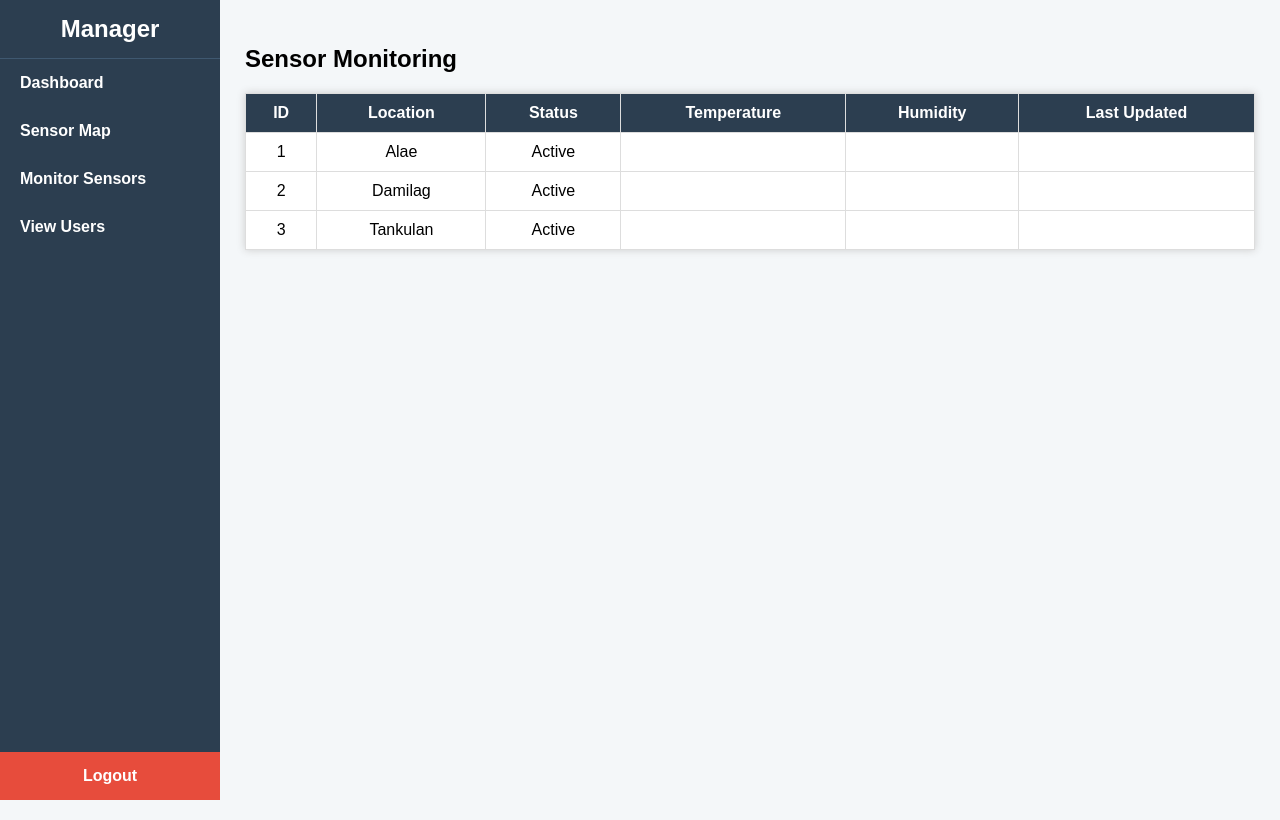
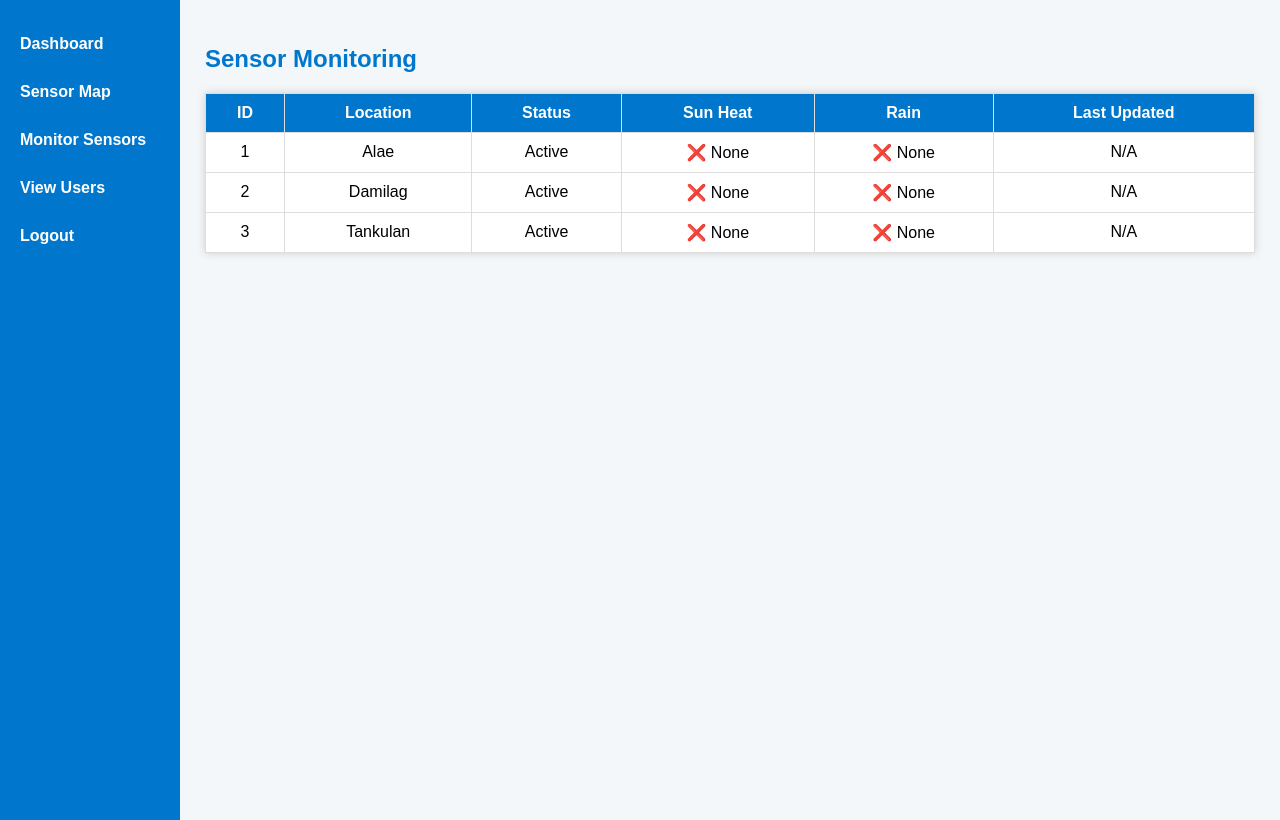
Before and after one commit to 4doyngaIt/air-ventilation-monitoring-system, a PHP site: page /app/manager/dashboard.php in a window 1280 px wide, after a click on "Monitor Sensors". Run offline with PHP 8.4, Linux system fonts and the light colour scheme; a user stored in the database is signed in; data comes from the database, SQL or seed files in the repository; data that the repository does not hold is empty; some libraries are stand-ins or nearby versions.

Commit message:
Update Sidebar Design, Fix Logout Error, and Fix Monitor Sensor

```diff
--- a/app/manager/dashboard.php
+++ b/app/manager/dashboard.php
@@ -8,23 +8,19 @@ if(!isset($_SESSION['user_id']) || $_SESSION['role'] !== 'manager'){
 }
 
 /* FETCH DATA */
+$users_result = $conn->query("SELECT user_id,username,email,role FROM users ORDER BY user_id ASC");
+$sensors_result = $conn->query("SELECT * FROM sensors ORDER BY sensor_id ASC");
 
-$users = $conn->query("SELECT user_id,username,email,role FROM users ORDER BY user_id ASC");
-$sensors = $conn->query("SELECT * FROM sensors ORDER BY sensor_id ASC");
-
-$total_users = $users->num_rows;
-$total_sensors = $sensors->num_rows;
-
+$total_users = $users_result->num_rows;
+$total_sensors = $sensors_result->num_rows;
 ?>
 
 <!DOCTYPE html>
 <html>
 <head>
-
 <title>Manager Dashboard</title>
 
 <style>
-
 body{
     font-family:Arial;
     margin:0;
@@ -32,57 +28,40 @@ display:flex;
     background:#f4f7f9;
 }
 
-/* SIDEBAR */
-
+/* SIDEBAR MATCH ADMIN STYLE */
 .sidebar{
-width:220px;
-background:#2c3e50;
-color:white;
+    width:180px;
+    background:#0077cc;
+    color:#fff;
     height:100vh;
     display:flex;
     flex-direction:column;
-}
-
-.sidebar h2{
-text-align:center;
-padding:15px;
-margin:0;
-border-bottom:1px solid #3f5870;
+    padding-top:20px;
 }
 
 .sidebar a{
-color:white;
+    color:#fff;
     padding:15px 20px;
     text-decoration:none;
+    display:block;
     font-weight:bold;
-display:block;
 }
 
 .sidebar a:hover{
-background:#1a252f;
-}
-
-/* LOGOUT BUTTON */
-
-.logout{
-margin-top:auto;
-background:#e74c3c;
-text-align:center;
-}
-
-.logout:hover{
-background:#c0392b;
+    background:#005fa3;
 }
 
 /* MAIN */
-
 .main{
     flex:1;
     padding:25px;
 }
 
+h2{
+    color:#0077cc;
+}
+
 /* DASHBOARD CARDS */
-
 .cards{
     display:flex;
     gap:20px;
@@ -93,17 +72,18 @@ margin-top:20px;
     flex:1;
     background:white;
     padding:20px;
-border-radius:10px;
+    border-radius:8px;
     box-shadow:0 0 10px #ccc;
     text-align:center;
 }
 
 .card span{
     font-size:35px;
+    display:block;
+    margin-bottom:10px;
 }
 
 /* MAP */
-
 #map{
     width:100%;
     height:400px;
@@ -112,7 +92,6 @@ border-radius:10px;
 }
 
 /* TABLE */
-
 table{
     width:100%;
     border-collapse:collapse;
@@ -128,40 +107,29 @@ text-align:center;
 }
 
 th{
-background:#2c3e50;
+    background:#0077cc;
     color:white;
 }
 
 .section{
     display:none;
 }
-
 </style>
 
 <script>
-
 function showSection(id){
-
-let sections=document.querySelectorAll('.section');
-
-sections.forEach(s=>{
-s.style.display="none";
-});
-
-document.getElementById(id).style.display="block";
-
+    let sections = document.querySelectorAll('.section');
+    sections.forEach(s => s.style.display='none');
+    document.getElementById(id).style.display='block';
 }
 
-window.onload=function(){
+window.onload = function(){
     showSection('home');
 }
 
 /* GOOGLE MAP */
-
 function initMap(){
-
-var location = {lat:7.0731, lng:125.6128}; // example: Davao City
-
+    var location = {lat:7.0731, lng:125.6128}; // example coordinates
     var map = new google.maps.Map(document.getElementById("map"),{
         zoom:13,
         center:location
@@ -172,9 +140,7 @@ position:location,
         map:map,
         title:"Sensor Location"
     });
-
 }
-
 </script>
 
 </head>
@@ -182,126 +148,87 @@ title:"Sensor Location"
 <body>
 
 <div class="sidebar">
-
-<h2>Manager</h2>
-
     <a href="#" onclick="showSection('home')">Dashboard</a>
     <a href="#" onclick="showSection('mapSection')">Sensor Map</a>
     <a href="#" onclick="showSection('sensor')">Monitor Sensors</a>
     <a href="#" onclick="showSection('users')">View Users</a>
-
-<a class="logout" href="../../login/logout.php">Logout</a>
-
+    <a href="../../login/login.php">Logout</a> <!-- same style as other links -->
 </div>
 
 <div class="main">
 
 <!-- HOME -->
-
 <div id="home" class="section">
-
     <h2>Welcome Manager, <?php echo $_SESSION['username']; ?></h2>
-
     <div class="cards">
-
         <div class="card">
             <span>📡</span>
             <h3>Total Sensors</h3>
             <p><?php echo $total_sensors; ?></p>
         </div>
-
         <div class="card">
             <span>👥</span>
             <h3>Total Users</h3>
             <p><?php echo $total_users; ?></p>
         </div>
-
     </div>
-
 </div>
 
 <!-- MAP -->
-
 <div id="mapSection" class="section">
-
     <h2>Sensor Location Map</h2>
-
     <div id="map"></div>
-
 </div>
 
-<!-- SENSOR TABLE -->
-
+<!-- SENSOR MONITORING -->
 <div id="sensor" class="section">
-
     <h2>Sensor Monitoring</h2>
-
     <table>
-
         <tr>
             <th>ID</th>
             <th>Location</th>
             <th>Status</th>
-<th>Temperature</th>
-<th>Humidity</th>
+            <th>Sun Heat</th>
+            <th>Rain</th>
             <th>Last Updated</th>
         </tr>
-
-<?php while($sensor=$sensors->fetch_assoc()): ?>
-
+        <?php while($sensor=$sensors_result->fetch_assoc()): ?>
         <tr>
-
             <td><?php echo $sensor['sensor_id']; ?></td>
             <td><?php echo htmlspecialchars($sensor['location']); ?></td>
-<td><?php echo $sensor['status']; ?></td>
-<td><?php echo $sensor['temperature']; ?></td>
-<td><?php echo $sensor['humidity']; ?></td>
-<td><?php echo $sensor['last_updated']; ?></td>
-
+            <td><?php echo htmlspecialchars($sensor['status']); ?></td>
+            <td><?php echo (isset($sensor['sun_heat']) && $sensor['sun_heat']=="yes") ? "☀ Detected" : "❌ None"; ?></td>
+            <td><?php echo (isset($sensor['rain']) && $sensor['rain']=="yes") ? "🌧 Detected" : "❌ None"; ?></td>
+            <td><?php echo isset($sensor['last_updated']) ? $sensor['last_updated'] : "N/A"; ?></td>
         </tr>
-
         <?php endwhile; ?>
-
     </table>
-
 </div>
 
 <!-- USERS -->
-
 <div id="users" class="section">
-
     <h2>System Users</h2>
-
     <table>
-
         <tr>
             <th>ID</th>
             <th>Username</th>
             <th>Email</th>
             <th>Role</th>
         </tr>
-
-<?php while($u=$users->fetch_assoc()): ?>
-
+        <?php while($u=$users_result->fetch_assoc()): ?>
         <tr>
-
             <td><?php echo $u['user_id']; ?></td>
             <td><?php echo htmlspecialchars($u['username']); ?></td>
             <td><?php echo htmlspecialchars($u['email']); ?></td>
             <td><?php echo $u['role']; ?></td>
-
         </tr>
-
         <?php endwhile; ?>
-
     </table>
-
 </div>
 
 </div>
 
 <!-- GOOGLE MAP SCRIPT -->
-
 <script async
 src="https://maps.googleapis.com/maps/api/js?key=YOUR_API_KEY&callback=initMap">
 </script>
```
Lines whose indentation alone changed are shown as unchanged.
